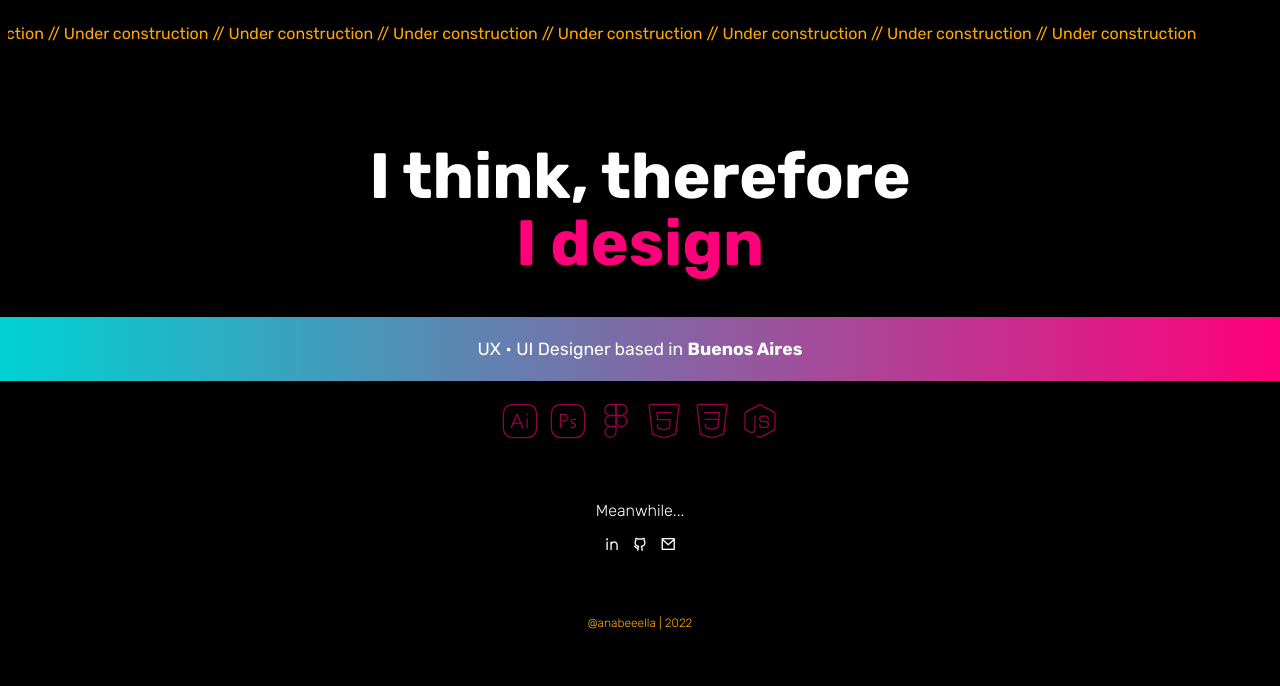
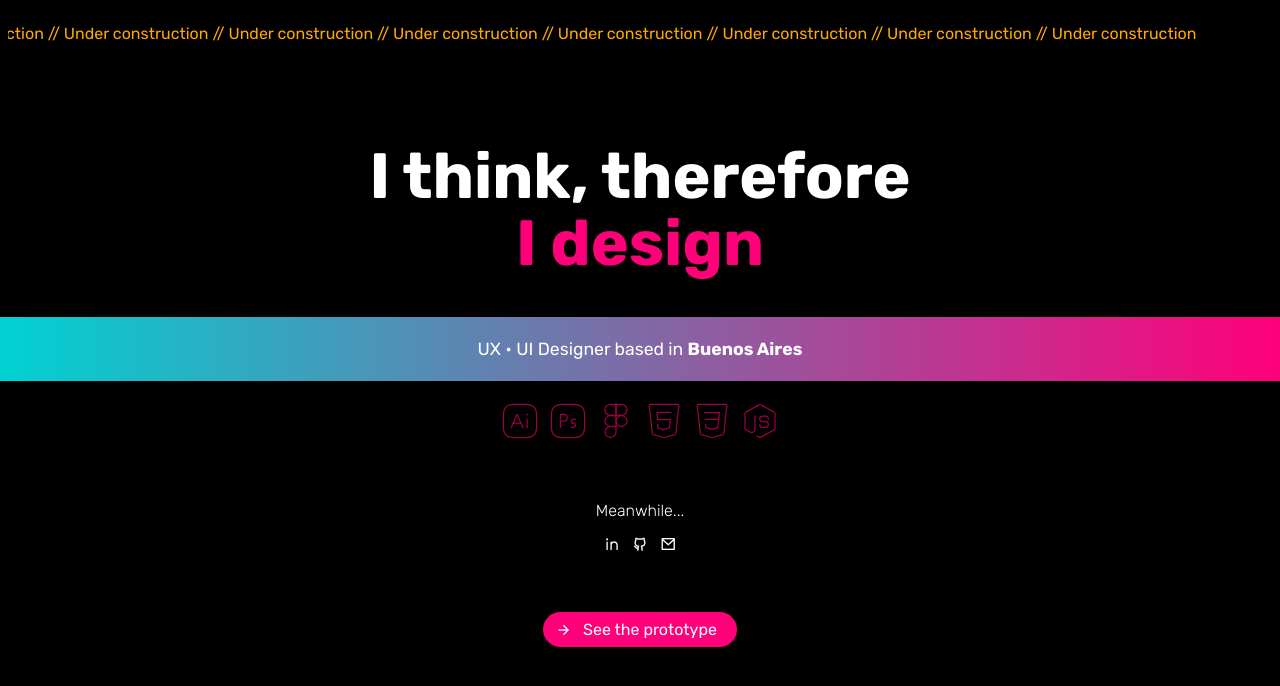
Before and after one commit to anabeeella/anabeeell.ar, a plain HTML site: page index.html in a window 1280 px wide. Drawn offline with nearby package versions, Linux system fonts and the light colour scheme.

Commit message:
005_"SeePrototype"_AddingButton

```diff
--- a/index.html
+++ b/index.html
@@ -50,8 +50,10 @@
 			<a href="https://github.com/anabeeella"><i class="ri-github-line"></i></a>
 			<a href="mailto:anabeeella.r@gmail.com"><i class="ri-mail-line"></i></a>
 		</div>
-		<span class="sign">@anabeeella | 2022</span>
 	</footer>
+	<div class="fixed-button">
+		<a href="https://www.figma.com/proto/77XEV23zf7XfDf4eNTlhSZ/anabeeell.ar?node-id=1%3A2&starting-point-node-id=1%3A2"><i class="ri-arrow-right-line moving-icon"></i>See the prototype</a>
+	</div>
 	<script src="main.js"></script>
 	<script>
 		document.querySelectorAll(".text-reel").forEach(function(ele){
--- a/styles/common.scss
+++ b/styles/common.scss
@@ -1,6 +1,9 @@
 @import 'variables';
 
-:root {
+
+html {
+    scroll-behavior: smooth;
+    overflow-x: hidden;
     background-color: black;
     color: white;
     font-family: $font-primary;
@@ -24,13 +27,7 @@
     &::selection {
         background-color: $color-secondary;
     }
-
 }
-/*
-html {
-    scroll-behavior: smooth;
-    overflow-x: hidden;
-}*/
 
 .icon {
     font-size: 1.4rem;
--- a/styles/main.scss
+++ b/styles/main.scss
@@ -199,6 +199,35 @@ footer {
     }
 }
 
+.fixed-button {
+    color: white;
+    background-color: $color-primary;
+    margin: auto;
+    padding: $xs-size $sm-size $xs-size $xs-size;
+    border-radius: $md-size;
+    max-width: max-content;
+    a {
+        justify-content: center;
+        align-items: center;
+        display: flex;
+        padding: $xs-size;
+        color: white;
+        i {
+            padding-right: $sm-size;
+        }
+        &:hover {
+            color: black;
+        }
+    }
+}
+@keyframes translateIcon {
+    from {transform: translateX(0px);}
+    to {transform: translateX(8px);}
+}
+
+.moving-icon {
+    animation: translateIcon 0.6s ease 0s infinite alternate;
+}
 
 /*
 @media (min-width: $break-md) {
```
Also changed, not shown: styles/common.css, styles/main.css, styles/variables.scss (line endings or trailing spaces), 2 other files.
